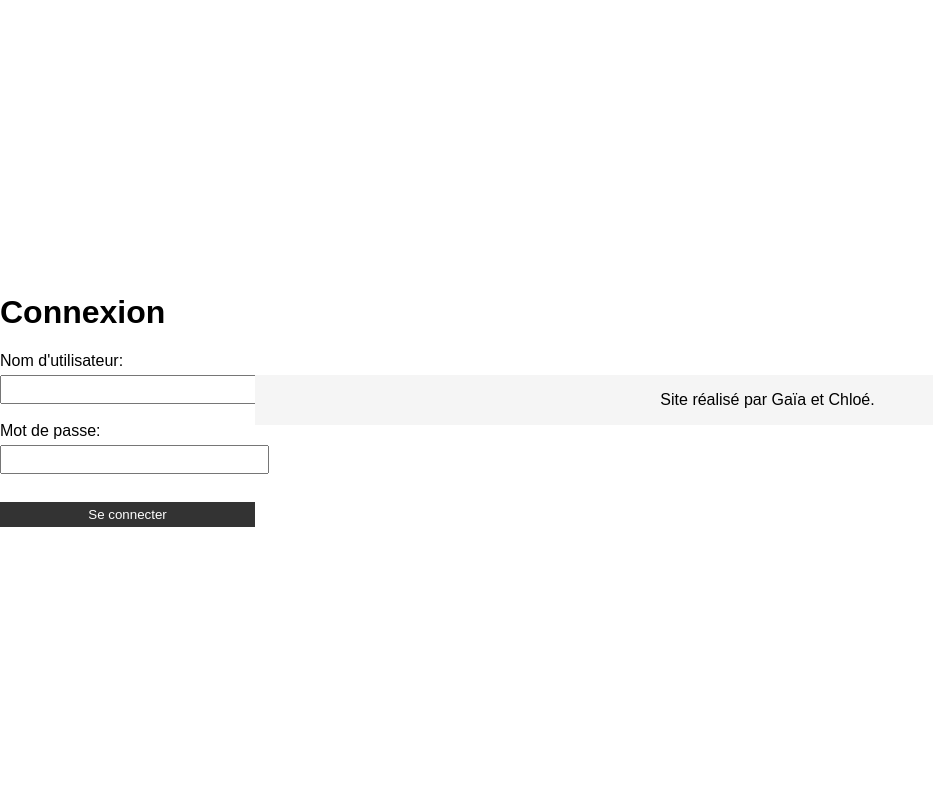
After one commit to gaiailou/ArticleManagerAPI, a PHP site: page /ArticleManagerAPI/ClientConnexion.php in a window 1280 px wide. The commit adds this page. Shown: the whole page, without its empty margins (0-933 px from the left). Run offline with PHP 8.4, Linux system fonts and the light colour scheme.

Commit message:
Client et Minimalist CSS

```diff
--- /dev/null
+++ b/CodeSource/ClientConnexion.php
@@ -0,0 +1,20 @@
+<!DOCTYPE html>
+<html>
+    <head>
+        <link rel="stylesheet" href="style.css" media="screen" type="text/css" />
+        <title>Page de connexion</title>
+    </head>
+    <body class="login">
+    <form class="connexionform" action="./ClientWithJWT" method="post">
+        <h1 class="connexion">Connexion</h1>
+      <label for="username">Nom d'utilisateur:</label>
+      <input type="text" id="username" name="username"><br><br>
+      <label for="password">Mot de passe:</label>
+      <input type="password" id="password" name="password"><br><br>
+      <input type="submit" value="Se connecter">
+    </form>
+    <footer>
+        <p>Site réalisé par Gaïa et Chloé.</p>
+    </footer>
+  </body>
+</html>
--- /dev/null
+++ b/CodeSource/style.css
@@ -0,0 +1,104 @@
+/* Stylisation de la page */
+
+body {
+    font-family: Arial, sans-serif;
+    margin: 0;
+    padding: 0;
+    width:100%;
+  }
+
+  /* Stylisation de l'en-tête */
+
+  header {
+    background-color: #333;
+    color: #fff;
+    padding: 10px;
+    text-align: center;
+  }
+
+  header h1 {
+    margin: 0;
+    text-align: center;
+  }
+
+  h2 {
+    margin: 20px;
+  }
+
+
+  /* Stylisation de la table */
+
+
+  table {
+    border-collapse: collapse;
+    margin: 20px;
+    width: 100%;
+  }
+
+  th, td {
+    border: 1px solid #ddd;
+    padding: 8px;
+    text-align: left;
+  }
+
+  th {
+    background-color: #f2f2f2;
+  }
+
+  /* Stylisation du formulaire */
+
+  form {
+    margin: 20px;
+  }
+
+  label {
+    display: inline-block;
+    margin-bottom: 5px;
+  }
+
+  input[type="text"], input[type="submit"],input[type="password"] {
+    padding: 5px;
+    width: 100%;
+  }
+
+  input[type="submit"] {
+    background-color: #333;
+    border: none;
+    color: #fff;
+    cursor: pointer;
+    margin-top: 10px;
+  }
+
+  input[type="submit"]:hover {
+    color: yellow;
+  }
+
+  a {
+    color: white;
+    text-decoration: none;
+  }
+
+  a:hover {
+    color: yellow;
+  }
+
+  .login {
+    display: flex;
+    justify-content: center;
+    align-items: center;
+    height: 100vh;
+  }
+
+  .connexionform {
+    margin: 0 auto;
+    max-width: 400px;
+}
+
+footer {
+    height: 50px;
+    background-color: #f5f5f5;
+    text-align: center;
+    position: relative;
+    bottom: 0;
+    width: 100%;
+  }
```
Also changed, not shown: CodeSource/ClientWithJWT.php (renamed from CodeSource/Client.php, +23 -3 lines), CodeSource/ClientWithoutJWT.php (added, +58 -0 lines).
